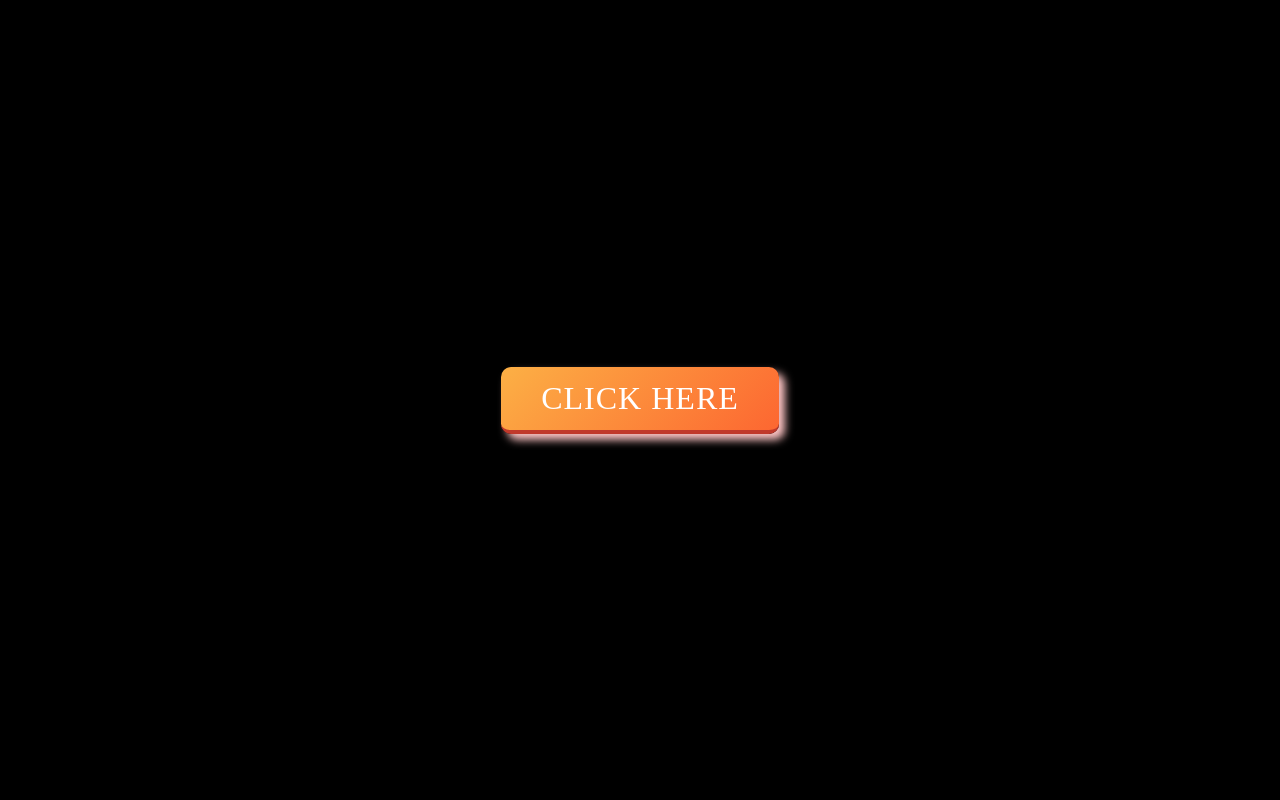
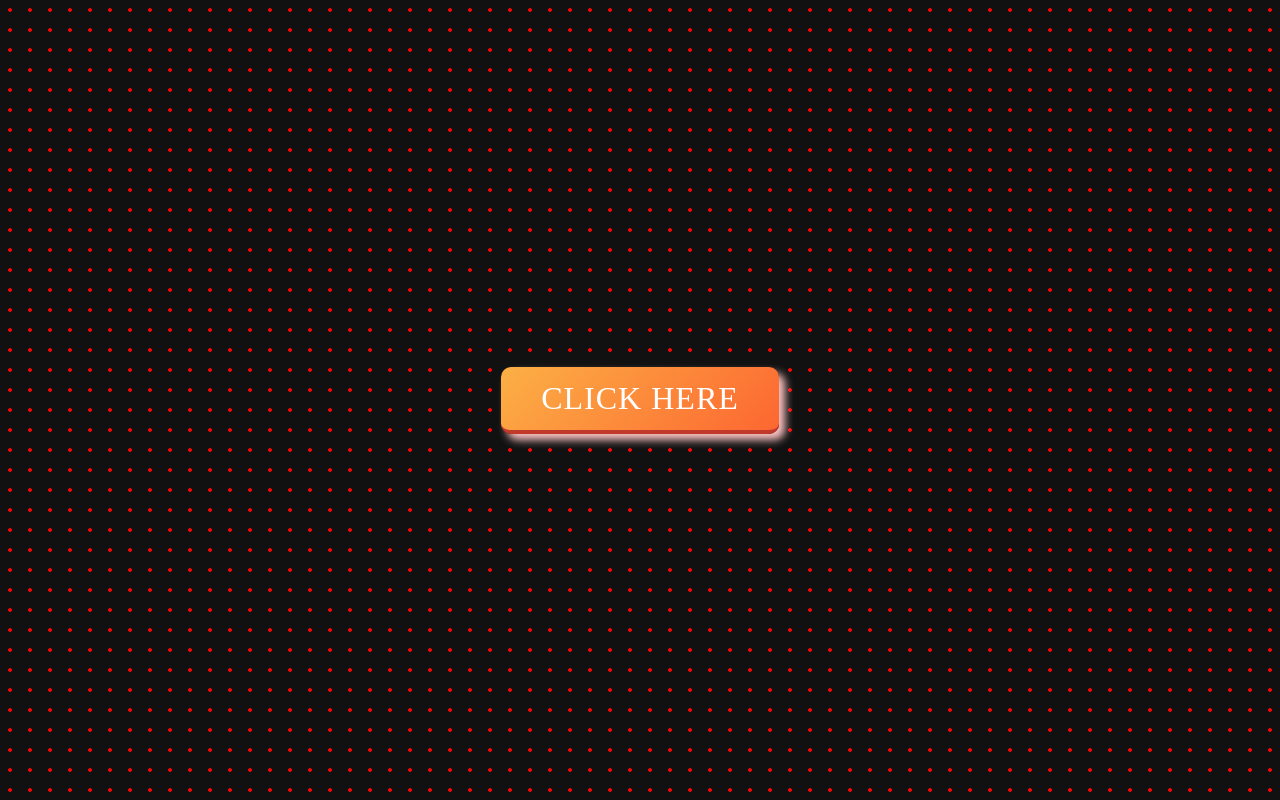
Before and after one commit to mind-flayers/Thank-you, a plain HTML site: page index.html in a window 1280 px wide. Drawn offline with Linux system fonts and the light colour scheme.

Commit message:
Update styles.css

```diff
--- a/styles.css
+++ b/styles.css
@@ -1,5 +1,7 @@
 body {
-  background: black;
+  background: radial-gradient(circle, var(--color) 2px, #111 2px);
+  background-size: 20px 20px;
+  --color: red;
   display: flex;
   justify-content: center;
   align-items: center;
```
